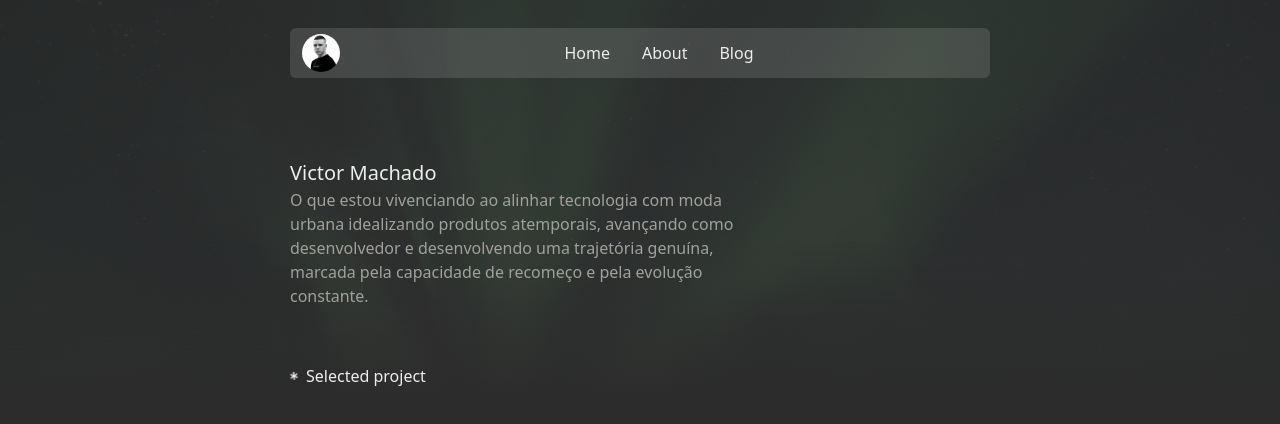
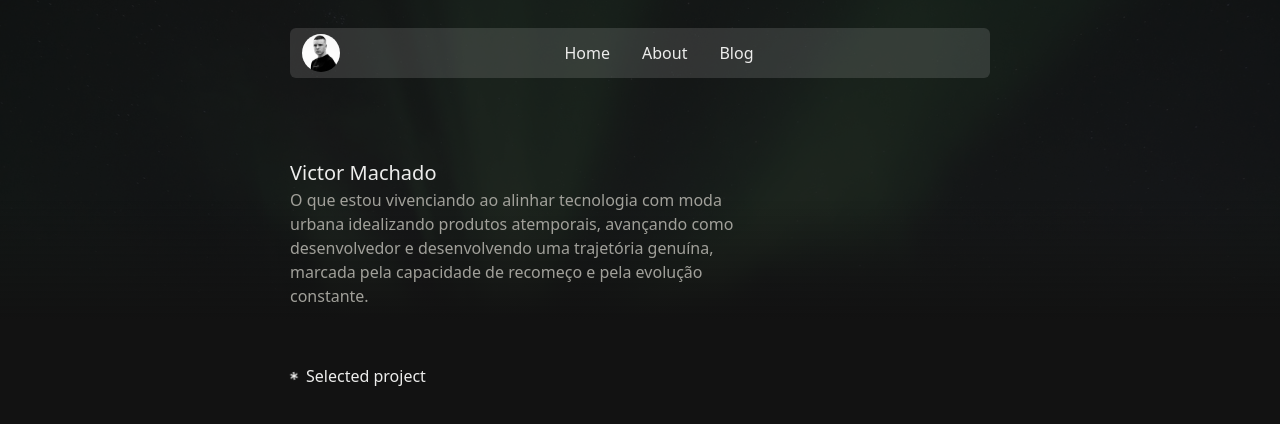
Before and after one commit to ciavhugo/vug-app, a Next.js app: page / in a window 1280 px wide. Shown: the top 424 px of the page. Built offline with nearby package versions, Linux system fonts and the light colour scheme.

Commit message:
fix: Refactor Bg

```diff
--- a/src/app/globals.css
+++ b/src/app/globals.css
@@ -1,7 +1,7 @@
 @import "tailwindcss";
 
 :root {
-  --background: #2C2C2C;
+  --background: #121212;
   --foreground: #EDEDEC;
 }
 
@@ -14,7 +14,7 @@
 
 @media (prefers-color-scheme: dark) {
   :root {
-    --background: #2C2C2C;
+    --background: #121212;
     --foreground: #EDEDEC;
   }
 }
--- a/src/app/layout.tsx
+++ b/src/app/layout.tsx
@@ -29,9 +29,9 @@ export default function RootLayout({
         className={`${fontInter.variable} ${robotoMono.variable} antialiased cursor-grab`}
       >
         {/* Fundo fixo + gradiente */}
-        <div className="fixed top-0 left-0 w-screen h-1/2 z-[-1] pointer-events-none">
+        <div className="fixed top-0 left-0 w-screen h-[40%] z-[-1] pointer-events-none">
           <div className="w-full h-full bg-[url('/backgroundImg.png')] bg-no-repeat bg-cover bg-center opacity-10" />
-          <div className="absolute bottom-0 left-0 w-full h-40 bg-gradient-to-b from-[#2C2C2C]/0 to-[#2C2C2C]" />
+          <div className="absolute bottom-0 left-0 w-full h-30 bg-gradient-to-b from-[#121212]/0 to-[#121212]" />
         </div>
 
         <div className="relative flex flex-col items-center min-h-screen mx-4">
```
